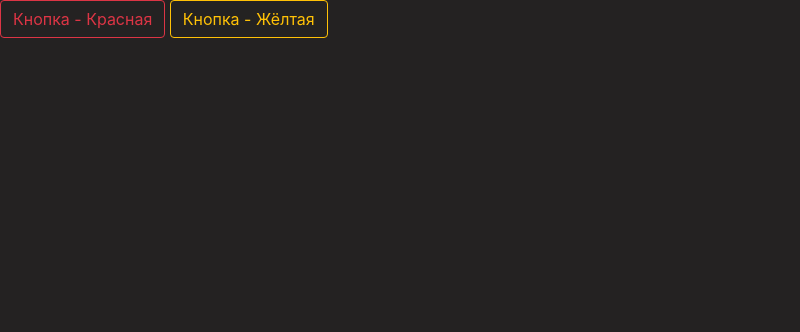
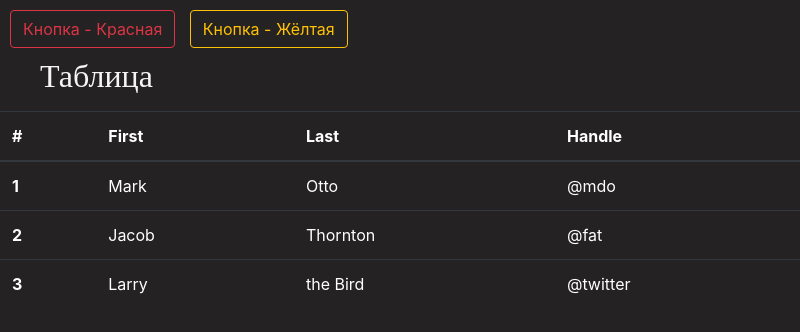
Before and after one commit to Naiks10/NewTestElectron, an Electron app: page index.html in a window 800 px wide. Drawn offline with nearby package versions, Linux system fonts and the light colour scheme.

Commit message:
newElement

```diff
--- a/index.html
+++ b/index.html
@@ -11,13 +11,47 @@
     <title>Hello, world!</title>
   </head>
   <body style="background-color: rgb(36, 34, 34)">
-    <input type="button" value="Кнопка - Красная" id="buttonRight" class="btn btn-outline-danger" onclick=" leftbutton(buttonRight , buttonLeft)" />
-    <input type="button" value="Кнопка - Жёлтая" id="buttonLeft" class="btn btn-outline-warning" onclick=" rightbutton(buttonLeft , buttonRight)" />
+    <input style="margin-top : 10px; margin-left : 10px" type="button" value="Кнопка - Красная" id="buttonRight" class="btn btn-outline-danger" onclick=" leftbutton(buttonRight , buttonLeft)" />
+    <input style="margin-top : 10px; margin-left : 10px" type="button" value="Кнопка - Жёлтая" id="buttonLeft" class="btn btn-outline-warning" onclick=" rightbutton(buttonLeft, buttonRight)" />
+    <p style="color:whitesmoke; margin-top: 10px; margin-left: 40px; font: 2em algerian;">Таблица</p>
+    <table class="table table-dark" style="background-color:transparent; margin-top: 10px; ">
+      <thead>
+        <tr>
+          <th scope="col">#</th>
+          <th scope="col">First</th>
+          <th scope="col">Last</th>
+          <th scope="col">Handle</th>
+        </tr>
+      </thead>
+      <tbody>
+        <tr>
+          <th scope="row">1</th>
+          <td>Mark</td>
+          <td>Otto</td>
+          <td>@mdo</td>
+        </tr>
+        <tr>
+          <th scope="row">2</th>
+          <td>Jacob</td>
+          <td>Thornton</td>
+          <td>@fat</td>
+        </tr>
+        <tr>
+          <th scope="row">3</th>
+          <td>Larry</td>
+          <td>the Bird</td>
+          <td>@twitter</td>
+        </tr>
+      </tbody>
+    </table>
+
+
     <!-- Optional JavaScript -->
     <!-- jQuery first, then Popper.js, then Bootstrap JS -->
     <script src="https://code.jquery.com/jquery-3.3.1.slim.min.js" integrity="sha384-q8i/X+965DzO0rT7abK41JStQIAqVgRVzpbzo5smXKp4YfRvH+8abtTE1Pi6jizo" crossorigin="anonymous"></script>
     <script src="https://cdnjs.cloudflare.com/ajax/libs/popper.js/1.14.3/umd/popper.min.js" integrity="sha384-ZMP7rVo3mIykV+2+9J3UJ46jBk0WLaUAdn689aCwoqbBJiSnjAK/l8WvCWPIPm49" crossorigin="anonymous"></script>
     <script src="https://stackpath.bootstrapcdn.com/bootstrap/4.1.3/js/bootstrap.min.js" integrity="sha384-ChfqqxuZUCnJSK3+MXmPNIyE6ZbWh2IMqE241rYiqJxyMiZ6OW/JmZQ5stwEULTy" crossorigin="anonymous"></script>
     <script src="RB.js"></script>
+    <script src="sql.js"></script>
   </body>
 </html>
--- a/main.js
+++ b/main.js
@@ -8,6 +8,7 @@ let mainWindow
 function createWindow () {
   // Create the browser window.
   mainWindow = new BrowserWindow({width: 800, height: 600})
+  mainWindow.setMenu(null);
 
   // and load the index.html of the app.
   mainWindow.loadFile('index.html')
--- /dev/null
+++ b/sql.js
@@ -0,0 +1,26 @@
+
+function newsql(text)
+{
+const config = {
+    user: 'sa',
+    password: '123',
+    server: 'DESKTOP-12BNNTQ\RVO',
+    database: 'ZAK_base',
+}
+
+
+const sql = require('mssql')
+
+sql.connect(config).then(() => {
+    return sql.query`select * from SOVM_KOMP`
+}).then(result => {
+    console.dir(result);
+    text.value = result[0].SOV_KOMP;
+}).catch(err => {
+    // ... error checks
+})
+
+sql.on('error', err => {
+    // ... error handler
+})
+}
```
Also changed, not shown: RB.js (line endings or trailing spaces).
